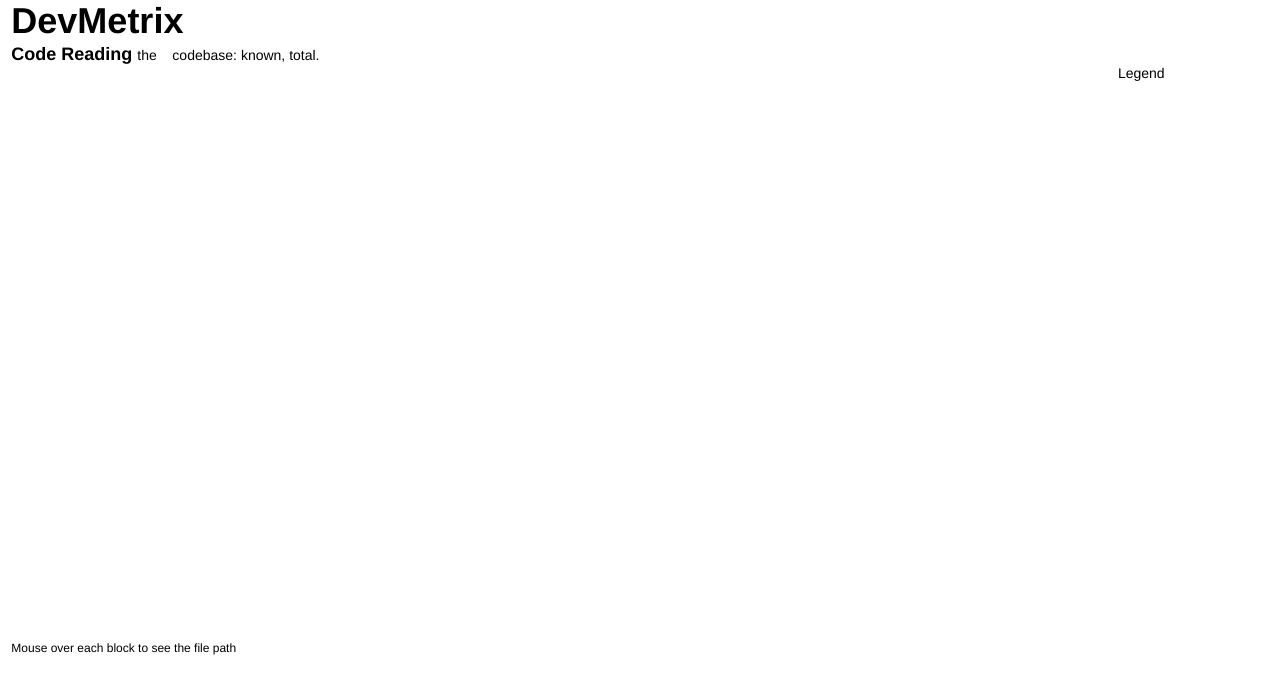
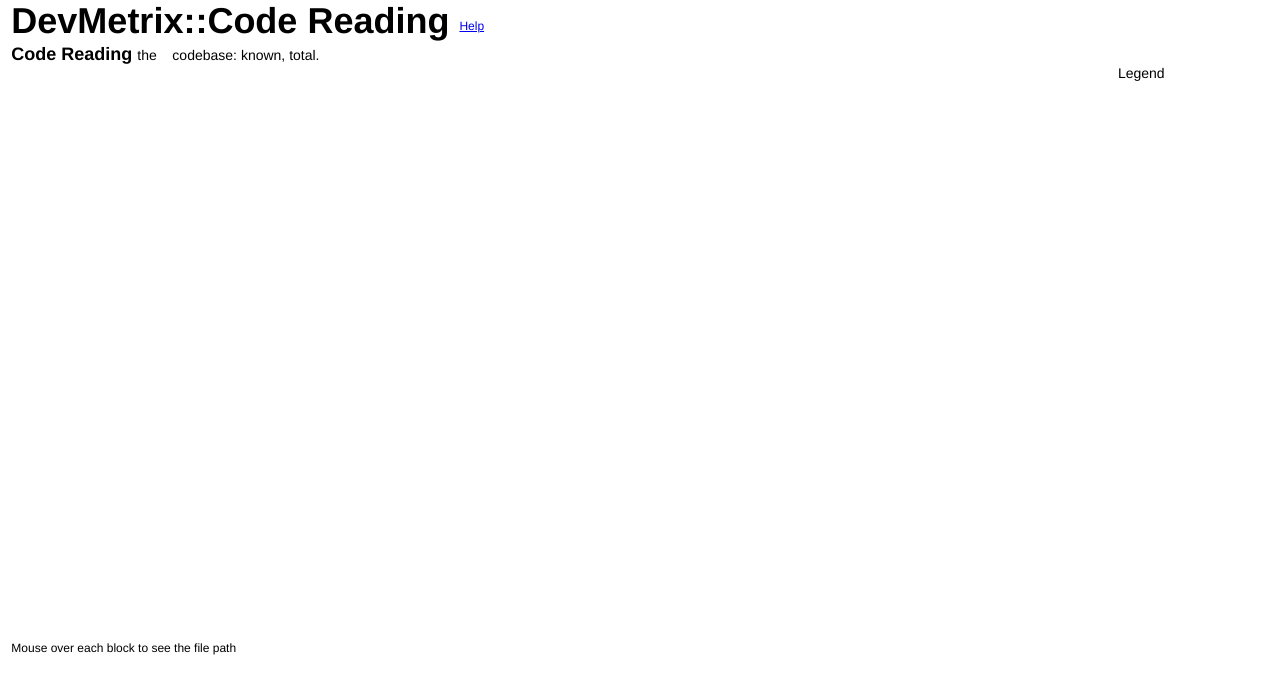
Before and after one commit to vinodkd/devmetrix, a plain HTML site: page index.html in a window 1280 px wide. Drawn offline with Linux system fonts and the light colour scheme; no server answers.

Commit message:
Added link to README from viz.

```diff
--- a/devmetrix.css
+++ b/devmetrix.css
@@ -18,6 +18,7 @@ body {
 .title{
   font-size: 36px;
   font-weight: bold;
+  padding-bottom: 20px;
 }
 
 .header{
@@ -100,3 +101,9 @@ body {
 .info{
   font-size: 12px;
 }
+
+.help{
+  font-size: 12px;
+  margin-left: 10px;
+  vertical-align: text-top;
+}
--- a/index.html
+++ b/index.html
@@ -5,7 +5,9 @@
   <link rel="stylesheet" href="devmetrix.css">
 </head>
 <body>
-  <div class="title">DevMetrix</div>
+  <div>
+    <span class="title">DevMetrix::Code Reading</span><a class="help" href="README.md">Help</a>
+  </div>
   <div class="codereading">
     <div class="header">
         <strong>Code Reading </strong>
```
